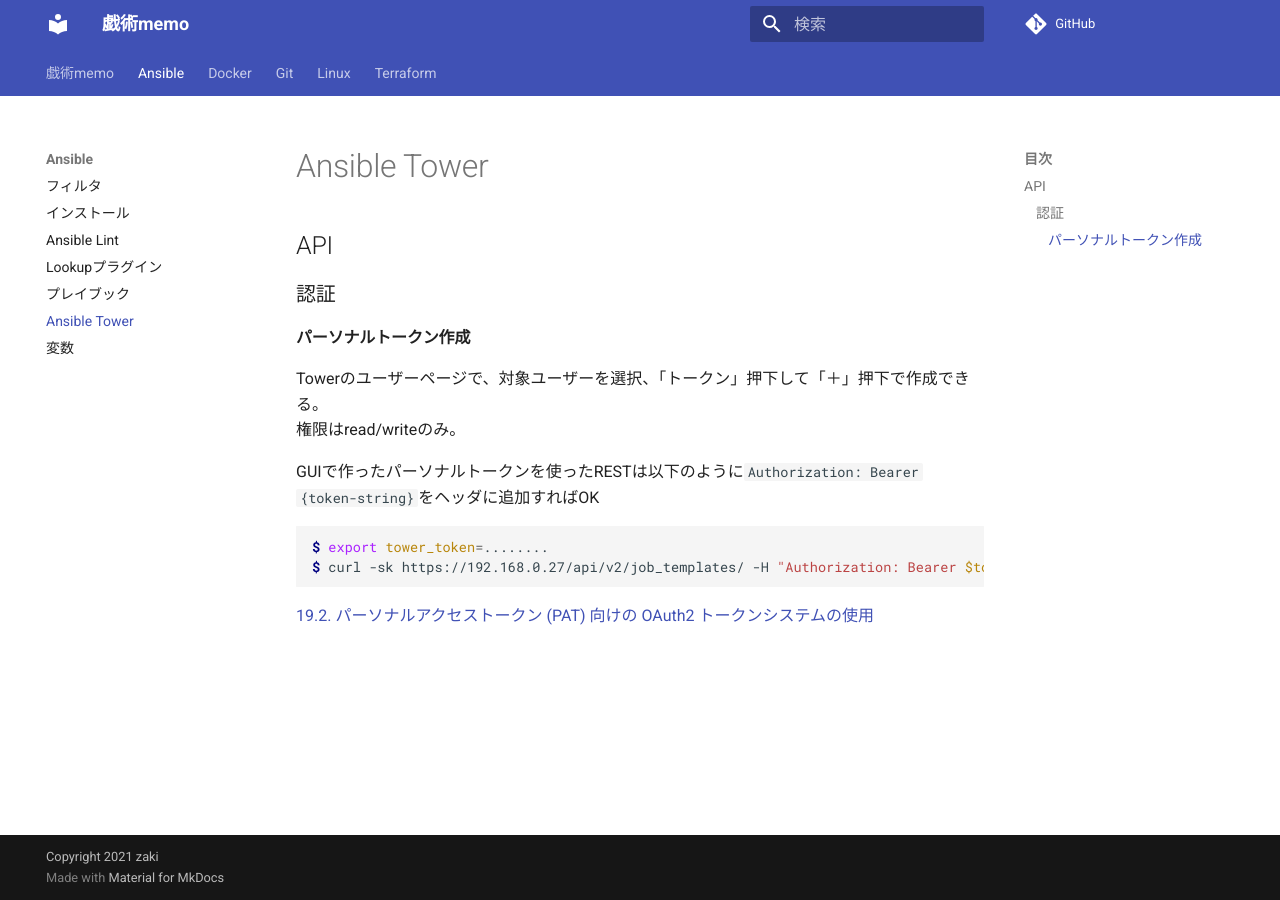
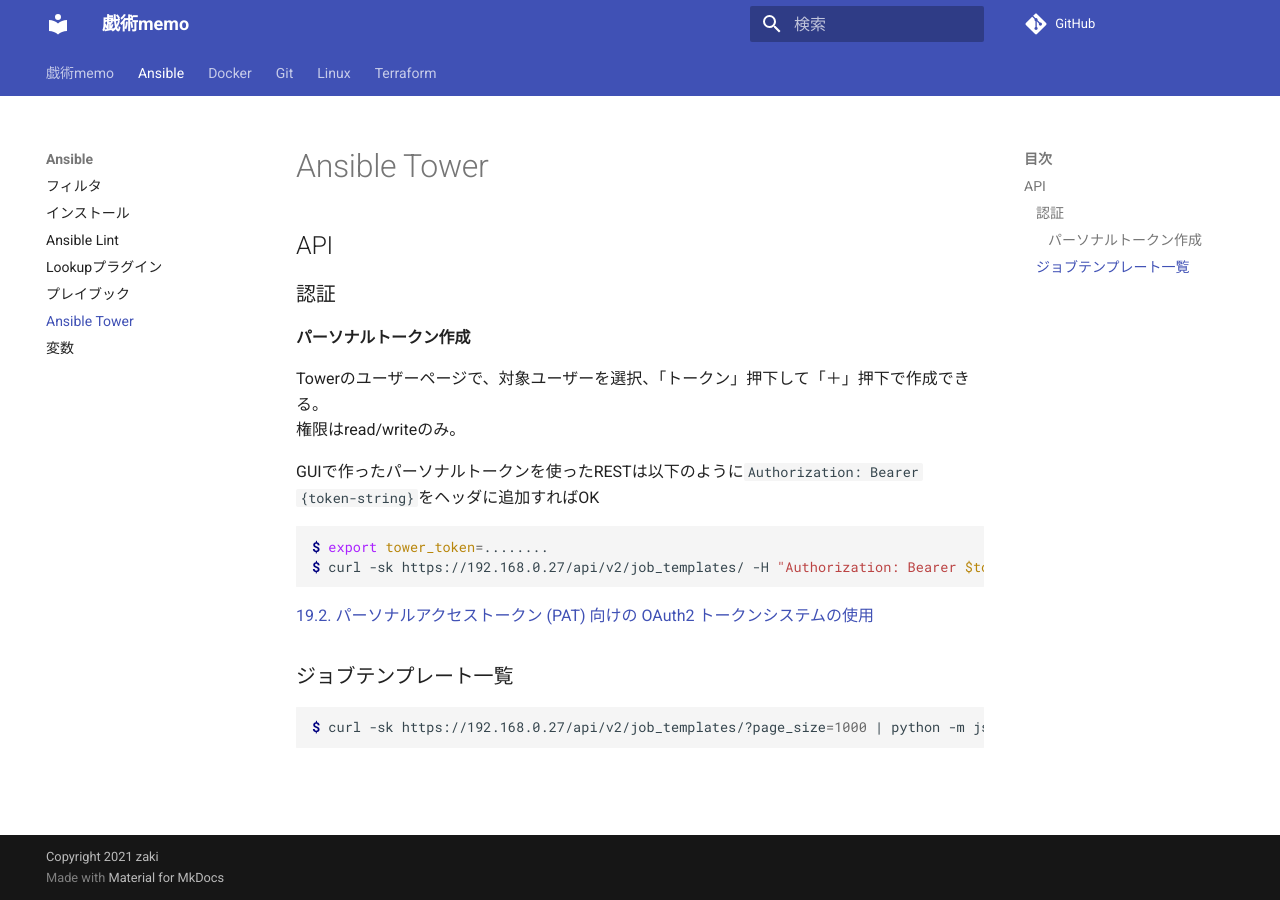
Before and after one commit to zaki-lknr/docs, an MkDocs documentation site: the page built from docs/Ansible/tower.md, in a window 1280 px wide. Built offline with MkDocs 1.6.1 and Material for MkDocs 9.7.7, drawn with Linux system fonts in a browser that asks for light colours; comment, search, counter and statistics services are not loaded.

Commit message:
add: Ansible/Tower/REST: ジョブテンプレート一覧

````diff
--- a/docs/Ansible/tower.md
+++ b/docs/Ansible/tower.md
@@ -17,3 +17,9 @@ $ curl -sk https://192.168.0.27/api/v2/job_templates/ -H "Authorization: Bearer
 ```
 
 [19.2. パーソナルアクセストークン (PAT) 向けの OAuth2 トークンシステムの使用](https://docs.ansible.com/ansible-tower/latest/html_ja/administration/oauth2_token_auth.html#using-oauth-2-token-system-for-personal-access-tokens-pat)
+
+### ジョブテンプレート一覧
+
+```console
+$ curl -sk https://192.168.0.27/api/v2/job_templates/?page_size=1000 | python -m json.tool
+```
````
